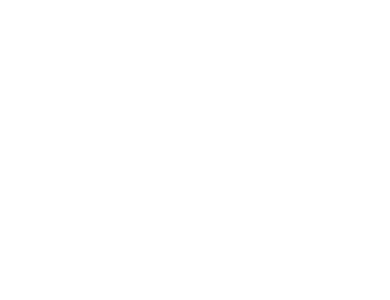
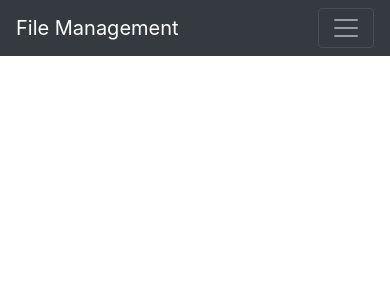
Before and after one commit to KaloyanSimitchiyski/aws-s3-management, an Angular app in the folder FileManagement/: page / in a window 390 px wide. Shown: the top 300 px of the page. Built offline with nearby package versions, Linux system fonts and the light colour scheme.

Commit message:
Added shared module and navigation component

```diff
--- /dev/null
+++ b/FileManagement/ClientApp/app/app.component.html
@@ -0,0 +1 @@
+<app-navigation></app-navigation>
--- a/FileManagement/ClientApp/app/app.component.ts
+++ b/FileManagement/ClientApp/app/app.component.ts
@@ -1,8 +1,8 @@
 import { Component } from '@angular/core';
 
 @Component({
-  selector: 'app-root'
+  selector: 'app-root',
+  templateUrl: './app.component.html'
 })
 export class AppComponent {
-  title = 'client-app';
 }
--- a/FileManagement/ClientApp/app/app.module.ts
+++ b/FileManagement/ClientApp/app/app.module.ts
@@ -3,17 +3,13 @@
 
 import { NgbModule } from '@ng-bootstrap/ng-bootstrap';
 
+import { SharedModule } from './shared/shared.module';
+
 import { AppComponent } from './app.component';
 
 @NgModule({
-  declarations: [
-    AppComponent
-  ],
-  imports: [
-    BrowserModule,
-    NgbModule.forRoot()
-  ],
-  providers: [],
-  bootstrap: [AppComponent]
+  imports: [ BrowserModule, NgbModule.forRoot(), SharedModule ],
+  declarations: [ AppComponent ],
+  bootstrap: [ AppComponent ]
 })
 export class AppModule { }
--- /dev/null
+++ b/FileManagement/ClientApp/app/shared/navigation/navigation.component.html
@@ -0,0 +1,12 @@
+<header>
+  <nav class="navbar navbar-expand-md navbar-dark fixed-top bg-dark">
+
+    <a class="navbar-brand" href="#">File Management</a>
+
+    <button class="navbar-toggler d-lg-none" type="button" data-toggle="collapse"
+            data-target="#navbars" aria-controls="navbars"
+            aria-expanded="false" aria-label="Toggle navigation">
+      <span class="navbar-toggler-icon"></span>
+    </button>
+  </nav>
+</header>
```
Also changed, not shown: FileManagement/ClientApp/app/shared/navigation/navigation.component.ts (added, +7 -0 lines), FileManagement/ClientApp/app/shared/shared.module.ts (added, +11 -0 lines).
